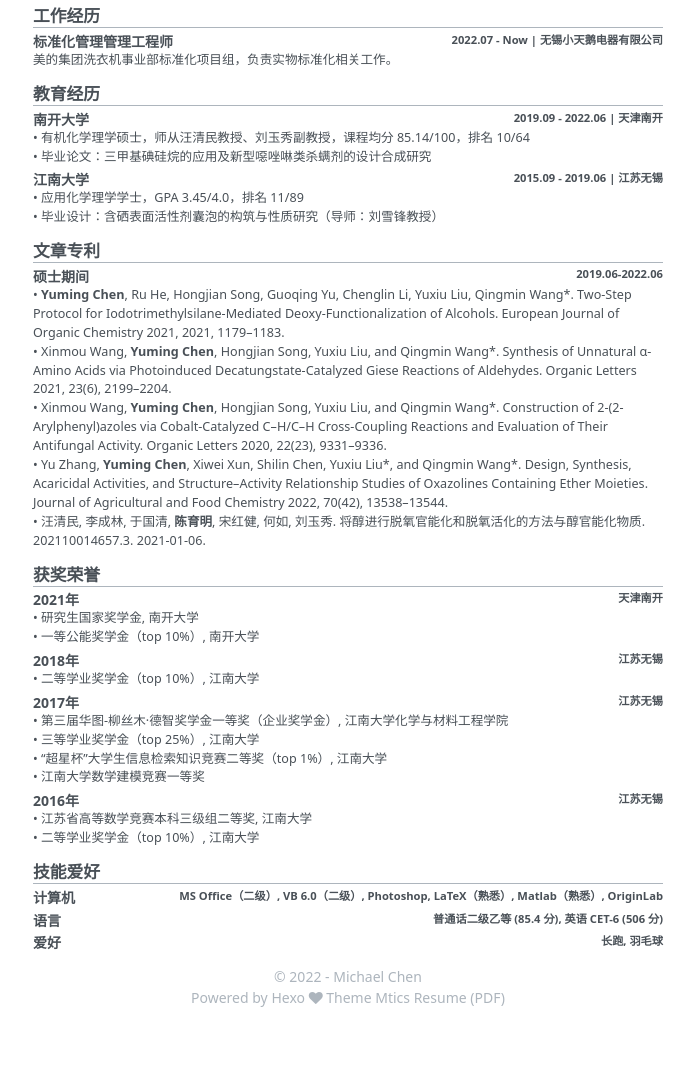
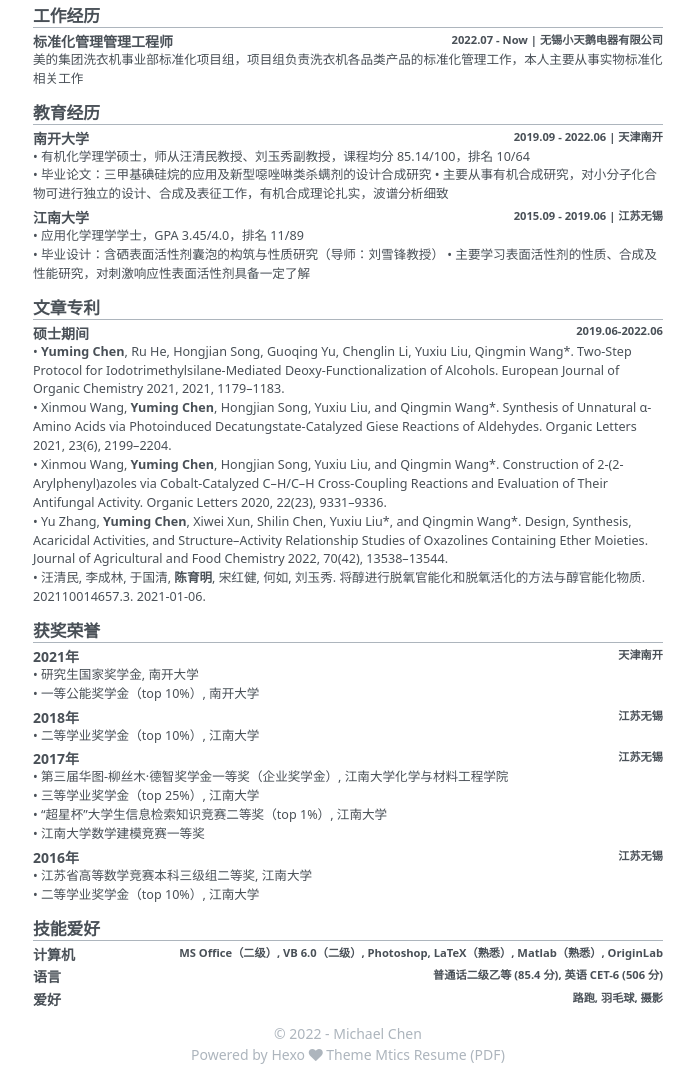
Before and after one commit to mchen19/resume, a plain HTML site: page index.html in a window 1280 px wide. Shown: the part 141-1220 px from the top of the page, without its empty margins (292-986 px from the left). Before the commit the page ends 1163 px from the top, so only its background shows below. Drawn offline with Linux system fonts and the light colour scheme.

Commit message:
Update index.html

```diff
--- a/index.html
+++ b/index.html
@@ -53,7 +53,7 @@
 
       <div class="contact-item">
 
-        <i class="fa fa-calendar aria-hidden="true></i> Updated on Dec 10, 2022
+        <i class="fa fa-calendar aria-hidden="true></i> Updated on May 30, 2023
 
       </div>
 
@@ -79,7 +79,7 @@
           2022.07 - Now | 无锡小天鹅电器有限公司
         </div>
         <div class="block-content">
-          美的集团洗衣机事业部标准化项目组，负责实物标准化相关工作。
+          美的集团洗衣机事业部标准化项目组，项目组负责洗衣机各品类产品的标准化管理工作，本人主要从事实物标准化相关工作
         </div>
       </div>
 
@@ -106,6 +106,7 @@
         </div>
         <div class="block-content">
           • 毕业论文：三甲基碘硅烷的应用及新型噁唑啉类杀螨剂的设计合成研究
+          • 主要从事有机合成研究，对小分子化合物可进行独立的设计、合成及表征工作，有机合成理论扎实，波谱分析细致
         </div>
       </div>
 
@@ -123,6 +124,7 @@
         </div>
         <div class="block-content">
           • 毕业设计：含硒表面活性剂囊泡的构筑与性质研究（导师：刘雪锋教授）
+          • 主要学习表面活性剂的性质、合成及性能研究，对刺激响应性表面活性剂具备一定了解
         </div>
       </div>
 
@@ -269,7 +271,7 @@
           爱好
         </div>
         <div class="block-subtitle">
-          长跑, 羽毛球
+          路跑, 羽毛球, 摄影
         </div>
       </div>
 
```
